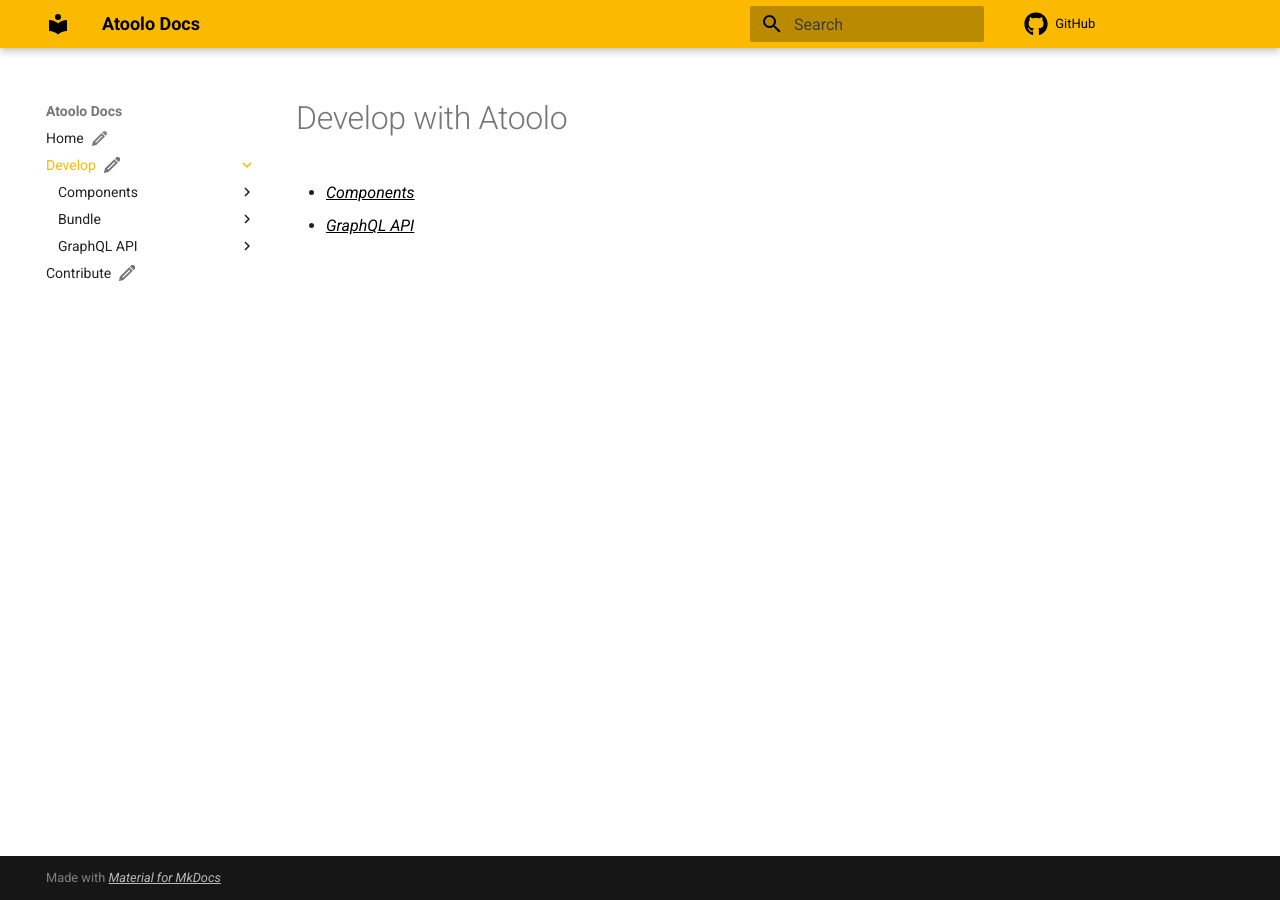
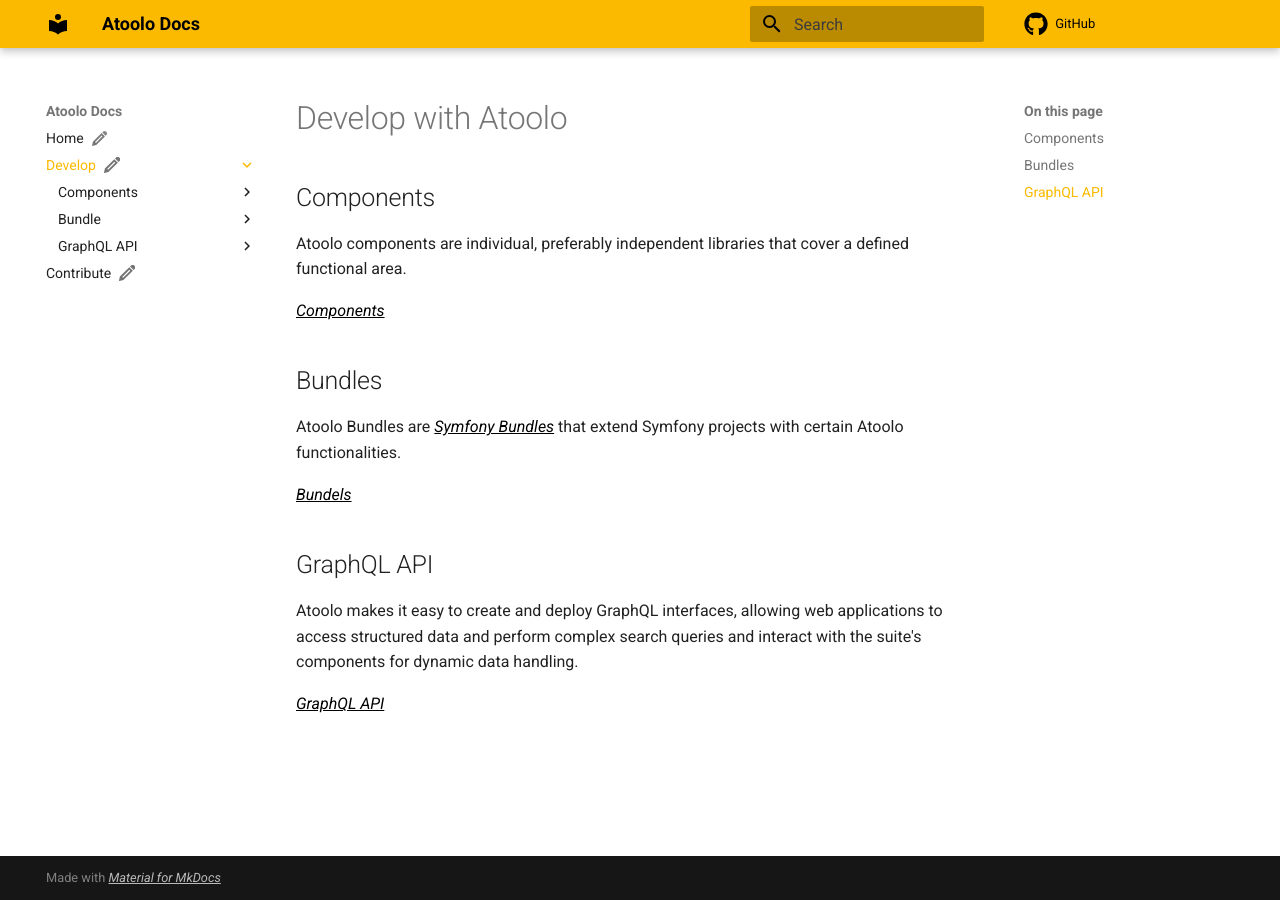
Before and after one commit to sitepark/atoolo-docs, an MkDocs documentation site: the page built from docs/develop/index.md, in a window 1280 px wide. Built offline with MkDocs 1.6.1 and Material for MkDocs 9.7.7, drawn with Linux system fonts in a browser that asks for light colours; comment, search, counter and statistics services are not loaded.

Commit message:
docs: update doc

```diff
--- a/docs/develop/index.md
+++ b/docs/develop/index.md
@@ -4,5 +4,20 @@
 
 # Develop with Atoolo
 
-- [Components](components/index.md)
-- [GraphQL API](graphql/index.md)
+## Components
+
+Atoolo components are individual, preferably independent libraries that cover a defined functional area.
+
+[Components](components/index.md)
+
+## Bundles
+
+Atoolo Bundles are [Symfony Bundles](https://symfony.com/doc/current/bundles.html){:target="\_blank"} that extend Symfony projects with certain Atoolo functionalities.
+
+[Bundels](bundles/index.md)
+
+## GraphQL API
+
+Atoolo makes it easy to create and deploy GraphQL interfaces, allowing web applications to access structured data and perform complex search queries and interact with the suite's components for dynamic data handling.
+
+[GraphQL API](graphql/index.md)
```
Also changed, not shown: docs/develop/graphql/customization/index.md (+3 -3 lines).
